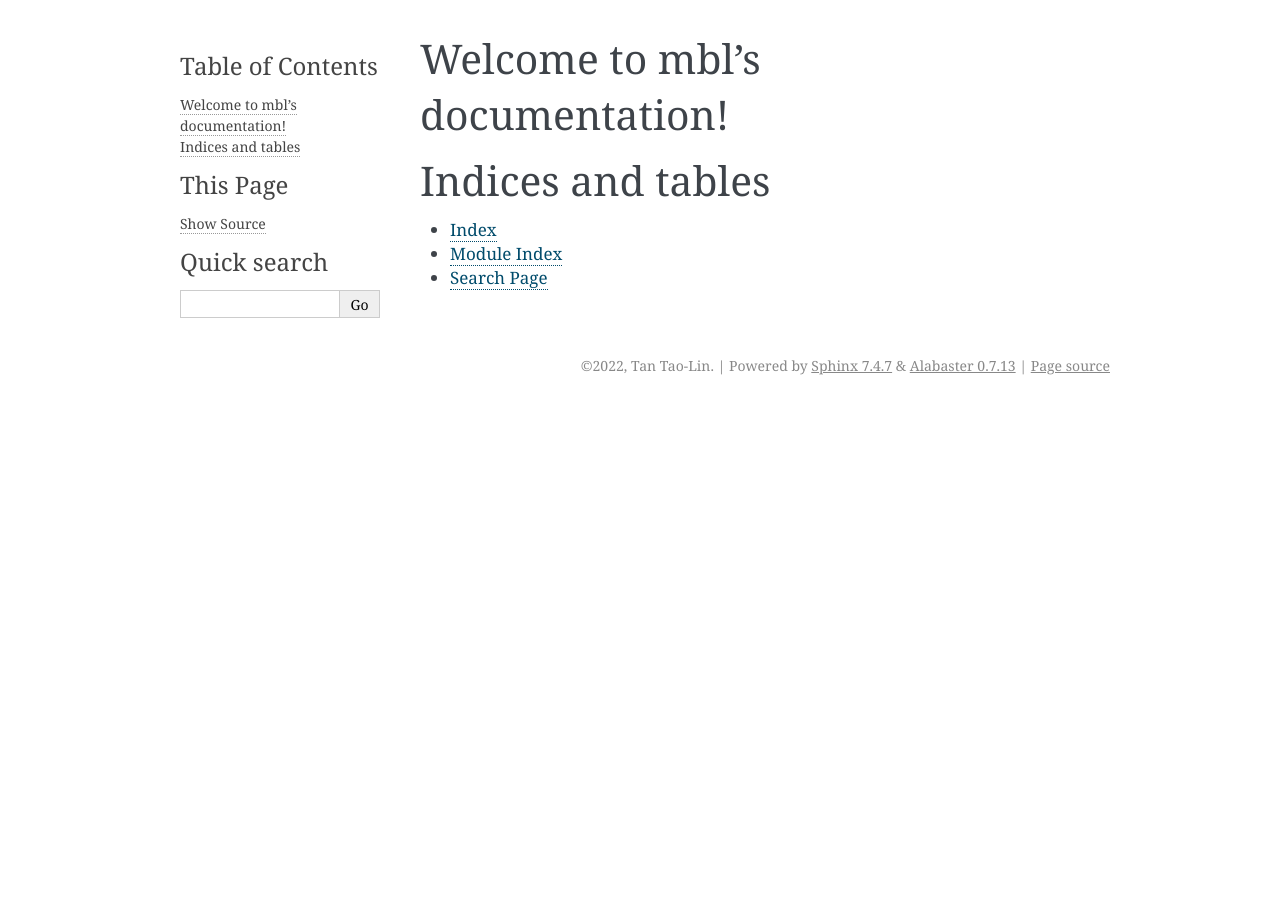
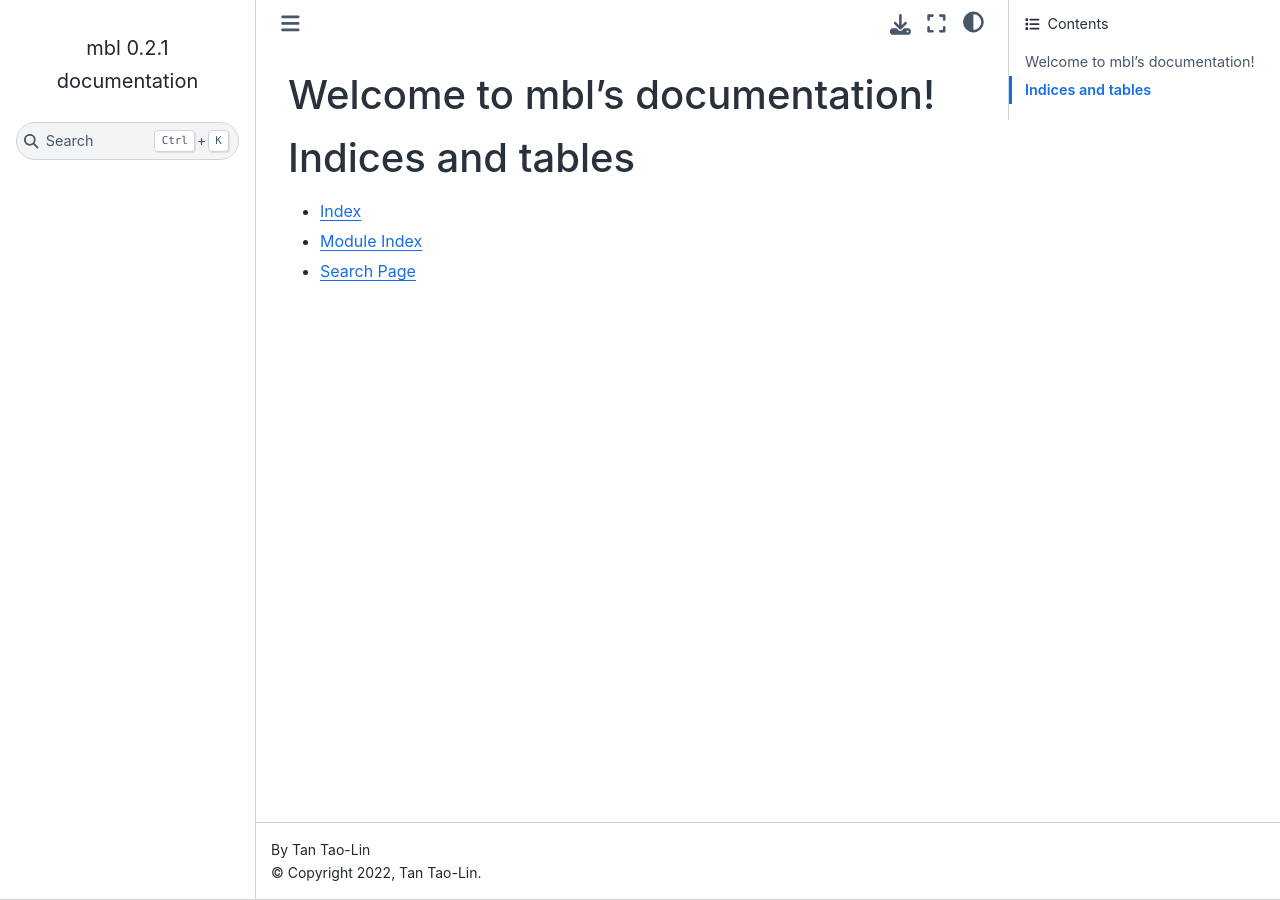
Before and after one commit to tanlin2013/mbl, a Sphinx documentation site: the page built from docs/source/index.rst, in a window 1280 px wide. Built offline with Sphinx 7.4.7 and the Sphinx Book theme 1.1.4, drawn with Linux system fonts in a browser that asks for light colours; part of the change alters nothing that is shown.

Commit message:
Build: configure sphinx setting

```diff
--- a/docs/source/conf.py
+++ b/docs/source/conf.py
@@ -15,6 +15,7 @@ import sys
 
 sys.path.insert(0, os.path.abspath("."))
 sys.path.insert(0, os.path.abspath("../../mbl"))
+from mbl import __version__  # noqa: E402
 
 
 # -- Project information -----------------------------------------------------
@@ -23,27 +24,58 @@ project = "mbl"
 copyright = "2022, Tan Tao-Lin"
 author = "Tan Tao-Lin"
 
+# The short X.Y version
+version = __version__
+# The full version, including alpha/beta/rc tags
+release = __version__
 
 # -- General configuration ---------------------------------------------------
 
 # Add any Sphinx extension module names here, as strings. They can be
 # extensions coming with Sphinx (named 'sphinx.ext.*') or your custom
 # ones.
-extensions = []
+extensions = [
+    "sphinx.ext.autodoc",
+    "sphinx.ext.autosummary",
+    "sphinx.ext.napoleon",
+    "nbsphinx",
+    "sphinx.ext.mathjax",
+    "sphinx.ext.intersphinx",
+    "sphinx.ext.doctest",
+    "sphinx.ext.todo",
+    "sphinx.ext.coverage",
+    "sphinx.ext.ifconfig",
+    "sphinx.ext.viewcode",
+    "sphinx.ext.githubpages",
+    "sphinx.ext.inheritance_diagram",
+    "m2r2",
+]
+
+# Turn on sphinx.ext.autosummary
+autodoc_default_options = {
+    "members": True,
+    "member-order": "bysource",
+    "special-members": "__init__",
+    "undoc-members": True,
+    "exclude-members": "__weakref__",
+    "autosummary": True,
+    "show-inheritance": True,
+}
+autodoc_typehints = "description"
 
 # Mathjax
-mathjax_path = (
-    "https://cdn.jsdelivr.net/npm/mathjax@2/MathJax.js?config=TeX-AMS-MML_HTMLorMML"
-)
-mathjax2_config = {
-    "tex2jax": {
-        "inlineMath": [["$", "$"], ["\\(", "\\)"]],
-        "displayMath": [["$$", "$$"]],
-        "processEscapes": True,
-        "ignoreClass": "document",
-        "processClass": "math|output_area",
-    }
-}
+# mathjax_path = (
+#     "https://cdn.jsdelivr.net/npm/mathjax@2/MathJax.js?config=TeX-AMS-MML_HTMLorMML"
+# )
+# mathjax2_config = {
+#     "tex2jax": {
+#         "inlineMath": [["$", "$"], ["\\(", "\\)"]],
+#         "displayMath": [["$$", "$$"]],
+#         "processEscapes": True,
+#         "ignoreClass": "document",
+#         "processClass": "math|output_area",
+#     }
+# }
 
 # Add any paths that contain templates here, relative to this directory.
 templates_path = ["_templates"]
@@ -53,13 +85,16 @@ templates_path = ["_templates"]
 # This pattern also affects html_static_path and html_extra_path.
 exclude_patterns = []
 
+# Allowing docstring in both __init__ and right under class definition
+autoclass_content = "both"
+
 
 # -- Options for HTML output -------------------------------------------------
 
 # The theme to use for HTML and HTML Help pages.  See the documentation for
 # a list of builtin themes.
 #
-html_theme = "alabaster"
+html_theme = "sphinx_book_theme"
 
 # Add any paths that contain custom static files (such as style sheets) here,
 # relative to this directory. They are copied after the builtin static files,
```
